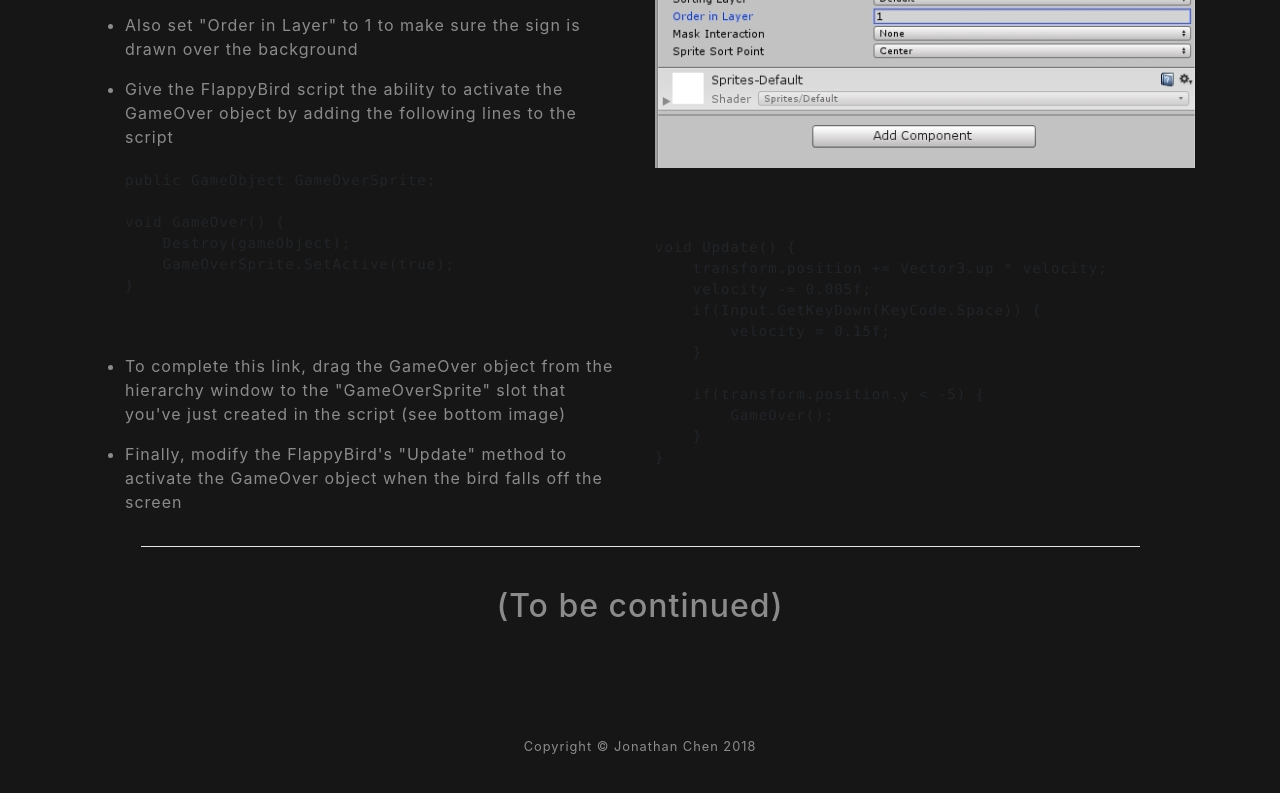
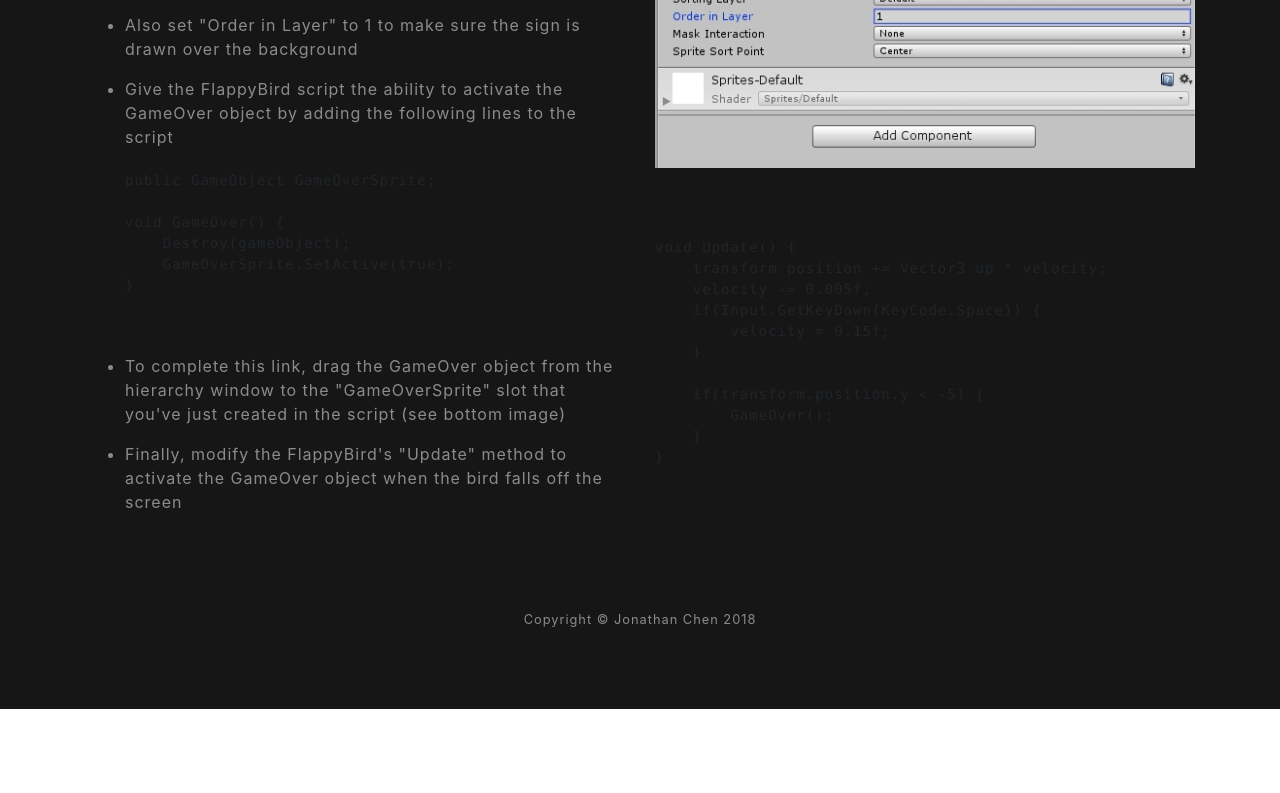
Before and after one commit to ChenJonathan/chenjonathan.github.io, a website with bundled scripts: page index.html in a window 1280 px wide. Shown: the part 6966-7759 px from the top of the page. After the commit the page ends 7675 px from the top, so only its background shows below. Built offline with nearby package versions, Linux system fonts and the light colour scheme; files whose address does not match are found by name.

Commit message:
Removed finishing message

```diff
--- a/index.html
+++ b/index.html
@@ -340,11 +340,6 @@
             </code>
           </pre>
         </div>
-      </div>
-      <hr color="white" width="90%">
-      <br>
-
-      <h2 class="text-white-50 text-center">(To be continued)</h2>
       <br>
 
       <!--
```
